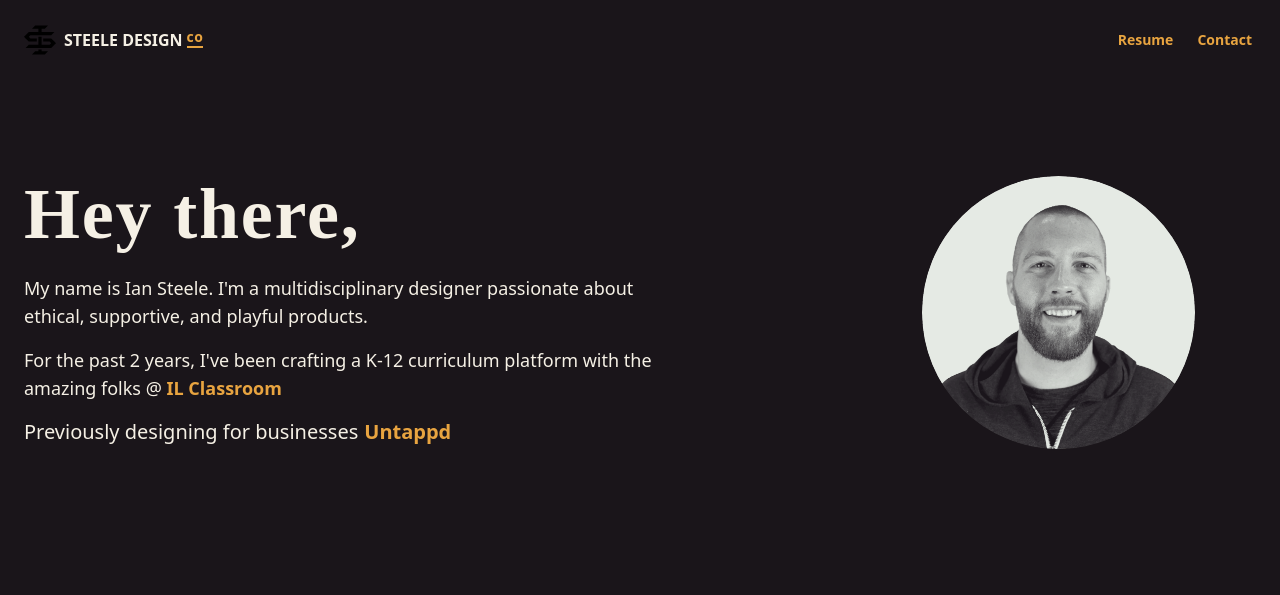
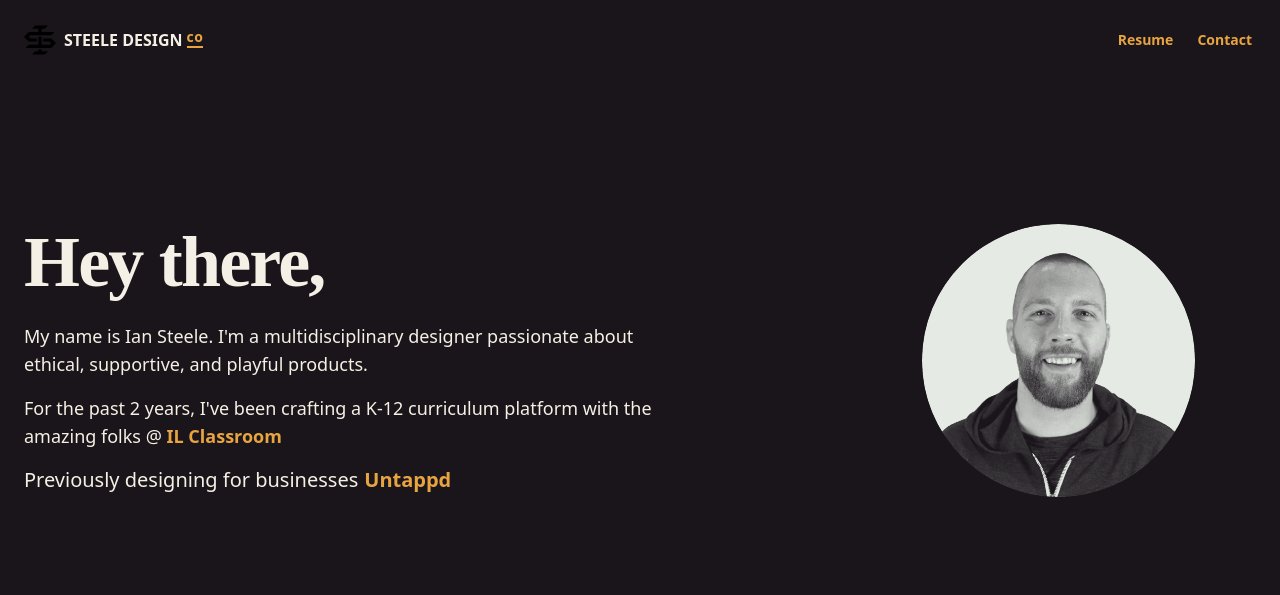
Before and after one commit to iansteele/portfolio, a React (Create React App) app: page / in a window 1280 px wide. Shown: the top 595 px of the page. Built offline with nearby package versions, Linux system fonts and the light colour scheme; a web font is replaced by a local one.

Commit message:
increases hero padding

```diff
--- a/src/components/Hero.js
+++ b/src/components/Hero.js
@@ -3,9 +3,9 @@ import "../App.css";
 
 function Hero(props) {
   return (
-    <div className="relative flex flex-col-reverse items-center flex-grow gap-8 px-6 py-10 mt-0 text-white md:gap-10 md:gap-12 xl:py-20 md:flex-row rounded-xl ">
+    <div className="relative flex flex-col-reverse items-center flex-grow gap-8 px-6 py-10 mt-0 text-white md:gap-10 md:gap-12 md:py-32 md:flex-row rounded-xl ">
       <div className="flex flex-col md:w-8/12 ">
-        <h1 className="text-6xl font-bold tracking-wide md:text-7xl font-display">
+        <h1 className="text-6xl font-bold tracking-tight md:text-7xl font-display">
           Hey there,
         </h1>
         <p className="mt-6 text-lg max-w-prose">
```
